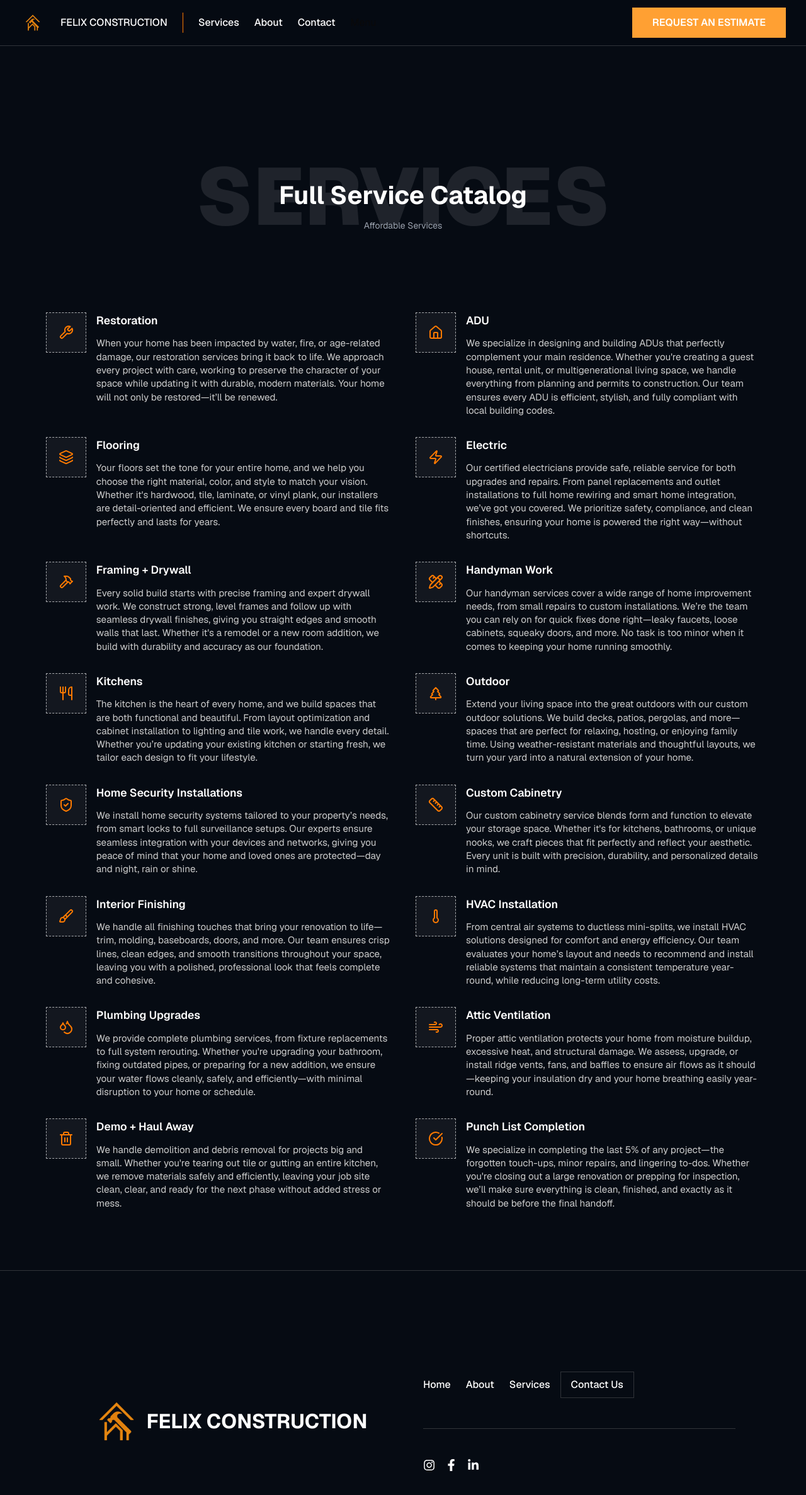
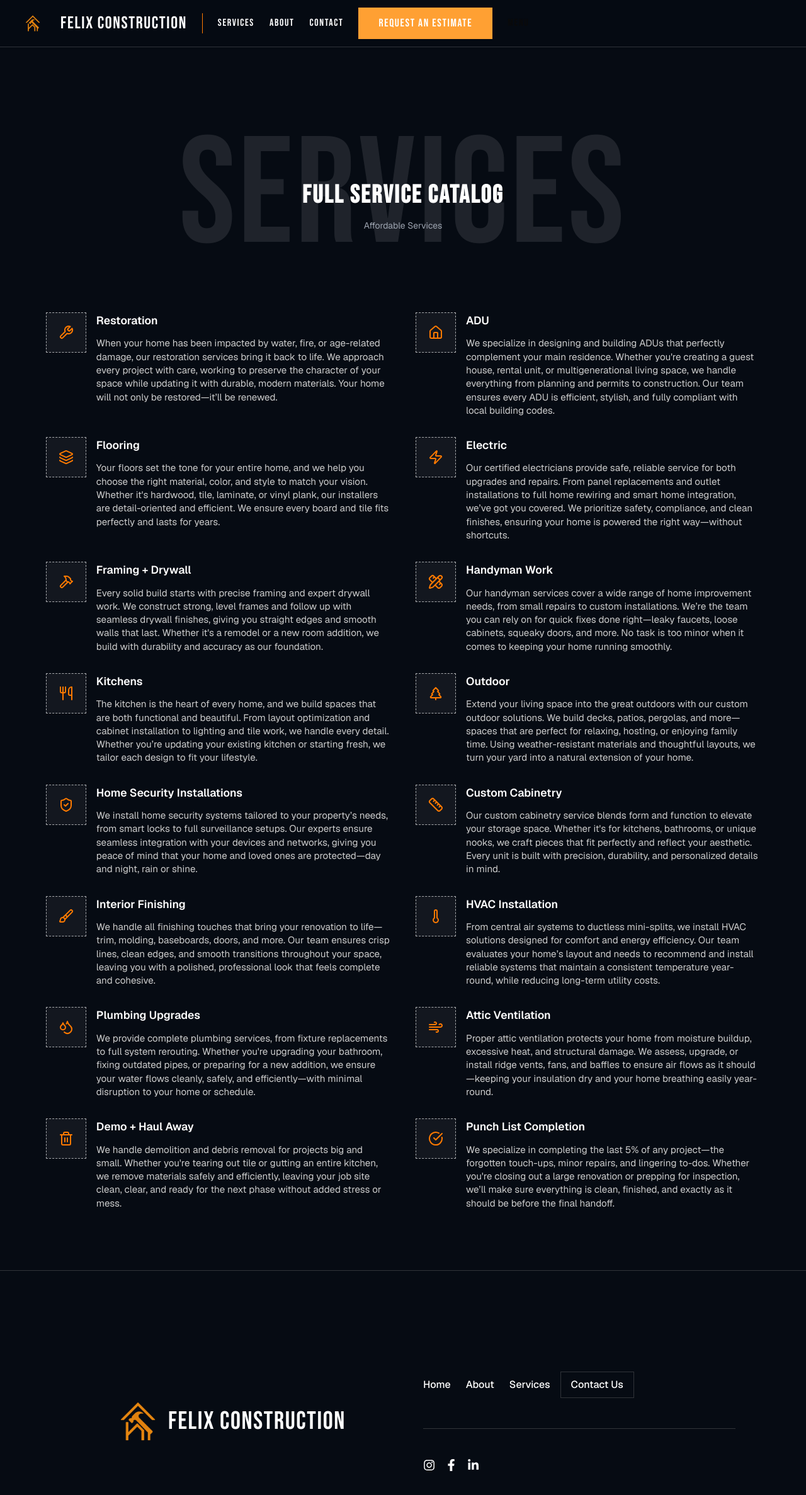
Before and after one commit to carlos-lopez98/felix-construction, a Next.js app: page /services in a window 1280 px wide. Shown: the top 2374 px of the page at 63% size. Built offline with nearby package versions, Linux system fonts and the light colour scheme.

Commit message:
Font Edits

```diff
--- a/app/layout.tsx
+++ b/app/layout.tsx
@@ -1,11 +1,25 @@
 import type { Metadata } from "next";
-import { Geist } from "next/font/google";
+import { Anton, Bebas_Neue, Geist } from "next/font/google";
 import { ThemeProvider } from "next-themes";
 import "./globals.css";
 
 const defaultUrl = process.env.VERCEL_URL
   ? `https://${process.env.VERCEL_URL}`
   : "http://localhost:3000";
+
+export const bebasNeue = Bebas_Neue({
+  weight: "400",
+  subsets: ["latin"],
+  display: "swap",
+  variable: "--font-bebas",
+});
+
+export const anton = Anton({
+  weight: "400", // Anton also only has one weight
+  subsets: ["latin"],
+  display: "swap",
+  variable: "--font-anton",
+});
 
 export const metadata: Metadata = {
   metadataBase: new URL(defaultUrl),
@@ -24,7 +38,7 @@ export default function RootLayout({ children, }: Readonly<{ children: React.Rea
 
   return (
     <html lang="en" suppressHydrationWarning>
-      <body className={`${geistSans.className} antialiased`}>
+      <body className={`${geistSans.className} ${bebasNeue.variable} ${anton.variable} antialiased`}>
         <ThemeProvider
           attribute="class"
           defaultTheme="system"
--- a/components/FadeInWrapper/FadeInWrapper.tsx
+++ b/components/FadeInWrapper/FadeInWrapper.tsx
@@ -7,8 +7,7 @@ export default function FadeInWrapper({ children }: { children: React.ReactNode
     const [show, setShow] = useState(false);
 
     useEffect(() => {
-        const t = setTimeout(() => setShow(true), 100);
-        return () => clearTimeout(t);
+        setShow(true);
     }, []);
 
     return (
--- a/components/Footer/Footer.module.css
+++ b/components/Footer/Footer.module.css
@@ -40,12 +40,18 @@
     align-items: center;
     justify-content: center;
     width: 100%;
+
+
 }
 
 .logo {
     font-size: 2rem;
-    font-weight: 700;
+    font-weight: 400;
     color: white;
+
+    font-family: var(--font-bebas);
+    font-size: 2.5rem;
+    letter-spacing: .1rem;
 }
 
 /* Column 2 – Info Section */
--- a/components/FullServiceCatalog/FullServiceCatalog.module.css
+++ b/components/FullServiceCatalog/FullServiceCatalog.module.css
@@ -25,13 +25,14 @@
     padding-top: 4rem;
     padding-bottom: 2rem;
     text-align: center;
+
+
 }
 
 .backgroundTitle {
     position: relative;
-    font-size: 8rem;
-    /* Adjust for responsiveness if needed */
-    font-weight: 900;
+    font-size: 15rem;
+    font-weight: 400;
     color: rgba(255, 255, 255, 0.10);
     top: 0;
     left: 50%;
@@ -40,6 +41,10 @@
     pointer-events: none;
     user-select: none;
     white-space: nowrap;
+
+    font-family: var(--font-bebas);
+    /* font-size: 2.5rem; */
+    letter-spacing: .25rem;
 }
 
 .foregroundContent {
@@ -50,6 +55,8 @@
 
 .mainTitle {
     color: white;
+    font-family: var(--font-bebas);
+    letter-spacing: .15rem;
     font-size: 2.5rem;
     font-weight: bold;
     margin: 0;
@@ -111,7 +118,7 @@
 
 
     .backgroundTitle {
-        font-size: 4.8rem;
+        font-size: 7.5rem;
         /* Adjust for responsiveness if needed */
         font-weight: 900;
         color: rgba(255, 255, 255, 0.08);
--- a/components/MeetTheTeam/MeetTheTeam.module.css
+++ b/components/MeetTheTeam/MeetTheTeam.module.css
@@ -53,6 +53,11 @@
     font-weight: 700;
     margin-bottom: 1rem;
     color: white;
+
+
+    font-family: var(--font-bebas);
+    font-size: 2.5rem;
+    letter-spacing: .1rem;
 }
 
 .description {
--- a/components/Navbar/Navbar.module.css
+++ b/components/Navbar/Navbar.module.css
@@ -27,6 +27,9 @@
 .business_name {
     color: white;
     font-weight: 500;
+    font-family: var(--font-bebas);
+    letter-spacing: .1rem;
+    font-size: 1.7rem;
     text-decoration: none;
     transition: transform 0.4s ease, color 0.4s ease;
 }
@@ -44,6 +47,9 @@
     flex-direction: row;
     gap: 1.5rem;
     align-items: center;
+    font-family: var(--font-bebas);
+    font-size: 1.0rem;
+    letter-spacing: .1rem;
 }
 
 .vertDivider {
@@ -96,10 +102,14 @@
     /* lighter orange */
     color: #ffffff;
     padding: 0.75rem 2rem;
-    font-weight: 600;
+    font-weight: 400;
     text-decoration: none;
     transition: background 0.3s ease, transform 0.3s ease;
     white-space: nowrap;
+
+    font-family: var(--font-bebas);
+    font-size: 1.1rem;
+    letter-spacing: .1rem;
 }
 
 .cta:hover {
@@ -221,6 +231,7 @@
 
     .left {
         display: flex;
+        position: relative;
         flex-direction: row;
         width: 100%;
         flex-direction: row;
@@ -265,5 +276,10 @@
 
     .business_name {
         font-size: 1rem;
+        position: absolute;
+        text-align: center;
+        z-index: 0;
+        left: 50%;
+        transform: translateX(-50%);
     }
 }
--- a/components/Navbar/Navbar.tsx
+++ b/components/Navbar/Navbar.tsx
@@ -48,8 +48,9 @@ const Navbar = ({ onOpenModal }: Props) => {
 
                         <Link href="/#hero" className={styles.business_name}>FELIX CONSTRUCTION</Link>
 
+
+                        {/* DOES NOT DISPLAY ON MOBILE */}
                         <div className={styles.vertDivider} />
-
                         <ul className={styles.links}>
                             <li>
                                 {isServicesPage ? (
@@ -60,12 +61,14 @@ const Navbar = ({ onOpenModal }: Props) => {
                             </li>
                             <li>
                                 <Link href="/#meettheteam" className={styles.navLink}>About</Link>
-
                             </li>
                             <li>
                                 <a onClick={onOpenModal} className={styles.navLink}>Contact</a>
                             </li>
                         </ul>
+
+                        <Link href="#estimate" onClick={onOpenModal} className={styles.cta}>REQUEST&nbsp;AN&nbsp;ESTIMATE</Link>
+                        {/*************************************************************************************/}
 
                         <button className={`${styles.mobileToggle}`}
                             onClick={() => setMenuOpen((open) => !open)}
@@ -73,8 +76,6 @@ const Navbar = ({ onOpenModal }: Props) => {
                             Menu
                         </button>
                     </div>
-
-                    <Link href="#estimate" onClick={onOpenModal} className={styles.cta}>REQUEST&nbsp;AN&nbsp;ESTIMATE</Link>
                 </nav>
 
                 {/* Mobile Drawer */}
--- a/components/ui/RotatingSlogan.module.css
+++ b/components/ui/RotatingSlogan.module.css
@@ -2,19 +2,22 @@
     position: relative;
     width: 100%;
     height: 2.75rem;
+
 }
 
 .phrase {
     position: absolute;
     top: 0;
     left: 0;
+    font-family: var(--font-bebas);
     font-size: 2.2rem;
-    font-weight: 700;
+    font-weight: 400;
     white-space: nowrap;
     transition: opacity 0.6s ease, transform 0.6s ease;
     opacity: 0;
     transform: translateY(1rem) rotateX(-90deg);
     will-change: opacity, transform;
+    letter-spacing: 0.25rem;
 }
 
 .show {
```
